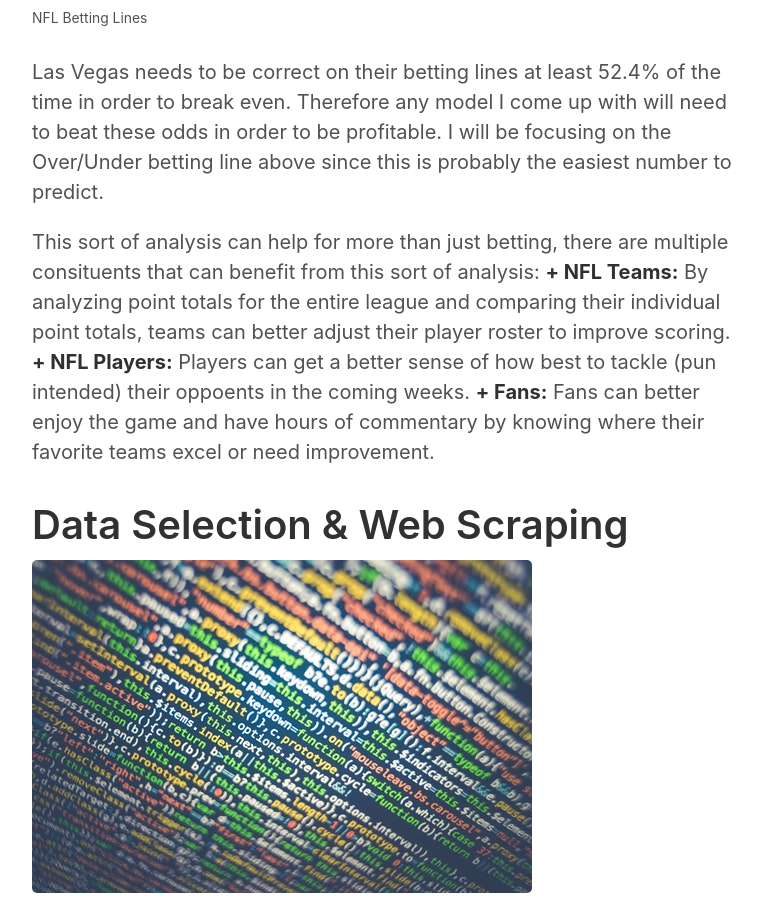
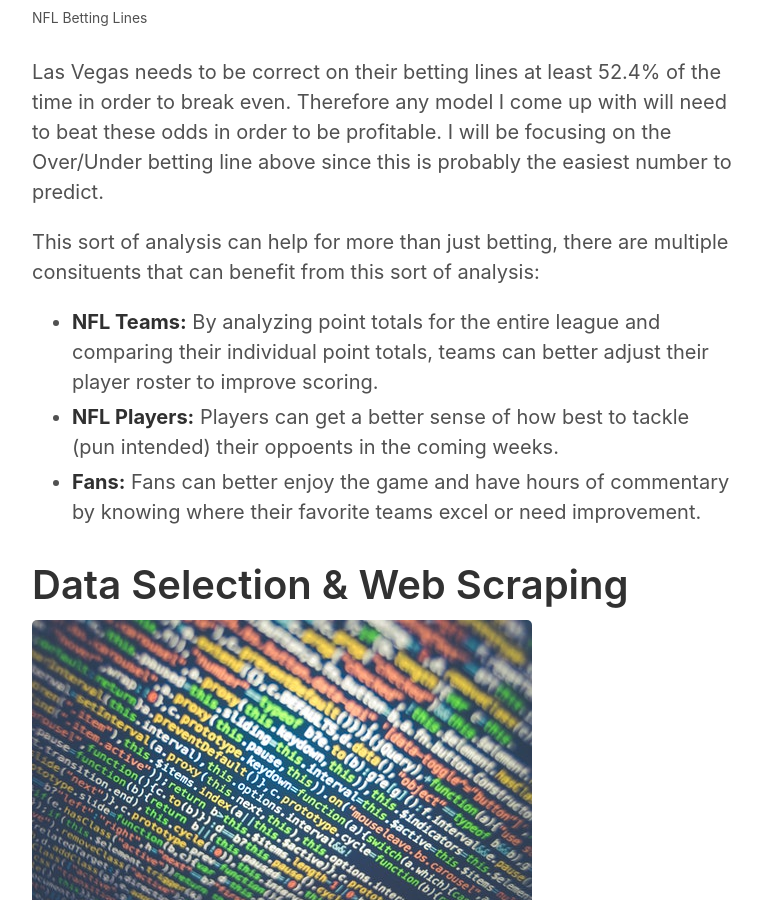
Before and after one commit to skhan-tech/skhan-tech.github.io, a Jekyll site: the page built from _posts/2020-01-24-Football-Statistics-Analysis.md, in a window 1280 px wide and 900 px high, scrolled down 1872 px. Shown: the whole window, without its empty margins (258-1020 px from the left). Built offline with Jekyll 4.4.1, drawn with Linux system fonts in a browser that asks for light colours; our own code applies the rules of GitHub Pages for plain Markdown files; some of the changed text lies outside the part shown.

```diff
--- a/_posts/2020-01-24-Football-Statistics-Analysis.md
+++ b/_posts/2020-01-24-Football-Statistics-Analysis.md
@@ -21,9 +21,9 @@ The objective of this exercise is to determine which team statistics have the gr
 Las Vegas needs to be correct on their betting lines at least 52.4% of the time in order to break even. Therefore any model I  come up with will need to beat these odds in order to be profitable. I will be focusing on the Over/Under betting line above since this is probably the easiest number to predict.
 
 This sort of analysis can help for more than just betting, there are multiple consituents that can benefit from this sort of analysis:
-**+ NFL Teams:** By analyzing point totals for the entire league and comparing their individual point totals, teams can better  adjust their player roster to improve scoring.
-**+ NFL Players:** Players can get a better sense of how best to tackle (pun intended) their oppoents in the coming weeks.
-**+ Fans:** Fans can better enjoy the game and have hours of commentary by knowing where their favorite teams excel or need improvement.
+  + **NFL Teams:** By analyzing point totals for the entire league and comparing their individual point totals, teams can better  adjust their player roster to improve scoring.
+  + **NFL Players:** Players can get a better sense of how best to tackle (pun intended) their oppoents in the coming weeks.
+  + **Fans:** Fans can better enjoy the game and have hours of commentary by knowing where their favorite teams excel or need improvement.
 
 
 # Data Selection & Web Scraping
@@ -73,8 +73,8 @@ One thing to note here is that the offensive and defensive total yards are highl
 # Initial Machine Learning Model
 
 Now that we have a good sense of our dataset and multi-colinearity (i.e. redundancy) within our features we can proceed with creating our first model. I employed a basic train,test and validate alond with a K-Fold segmentation.
-**+Train, Validate, Test:** This means that we will split our entire dataset into portions. 40% to train our model, 40% to validate our model and the last 20% to test our model. This is a standard approach to machine learning.
-**+K-Fold:** This is an approach where we iterate through our entire dataset at randomized intervals in order to run a new random chunk of our data through our model. This is a great way to see whether our model performs consistently across different groupings of our data.
+  + **Train, Validate, Test:** This means that we will split our entire dataset into portions. 40% to train our model, 40% to validate our model and the last 20% to test our model. This is a standard approach to machine learning.
+  + **K-Fold:** This is an approach where we iterate through our entire dataset at randomized intervals in order to run a new random chunk of our data through our model. This is a great way to see whether our model performs consistently across different groupings of our data.
 
 # Conclusion & Follow-Up
 Analyzing the MTA data allowed me to arrive at some early conclusions about how best to deploy the WTWY street team resources. We have four specific recommendations that should put the organization on a good trajectory to maximize donations.
```
